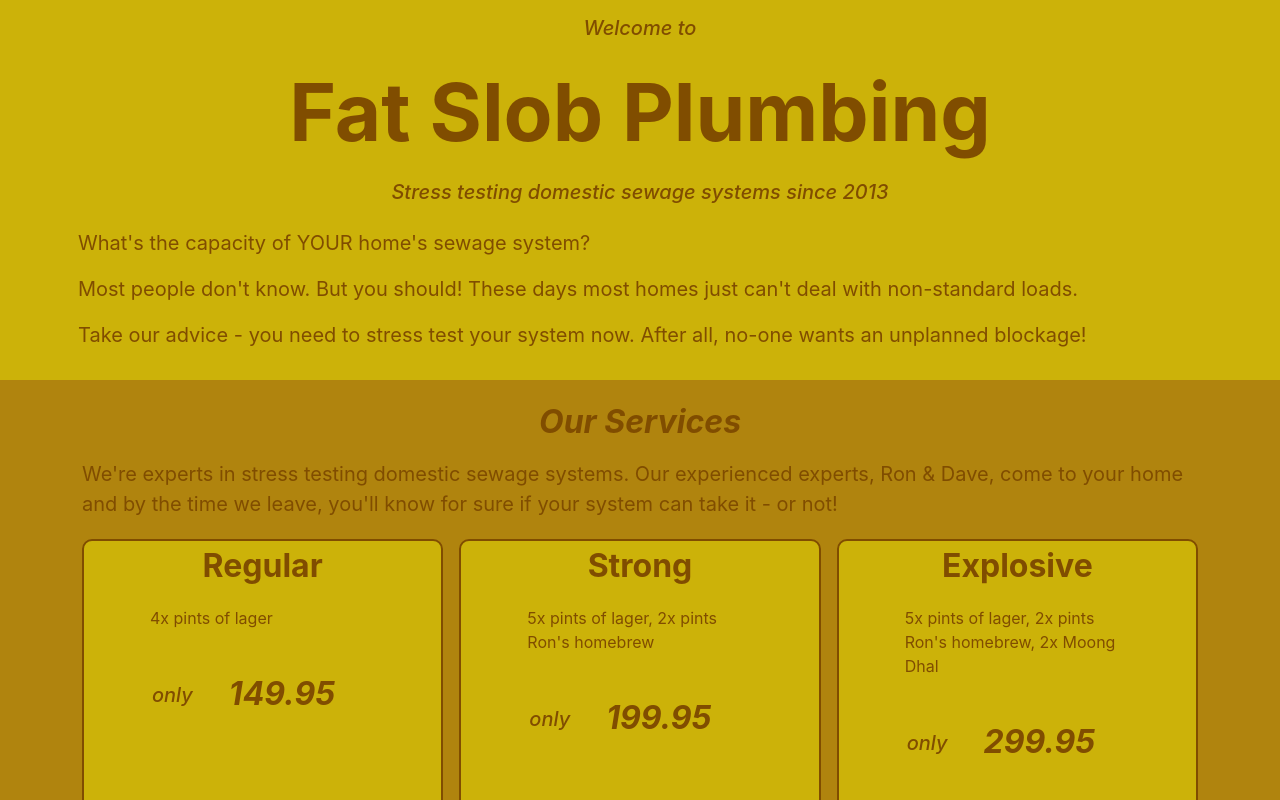
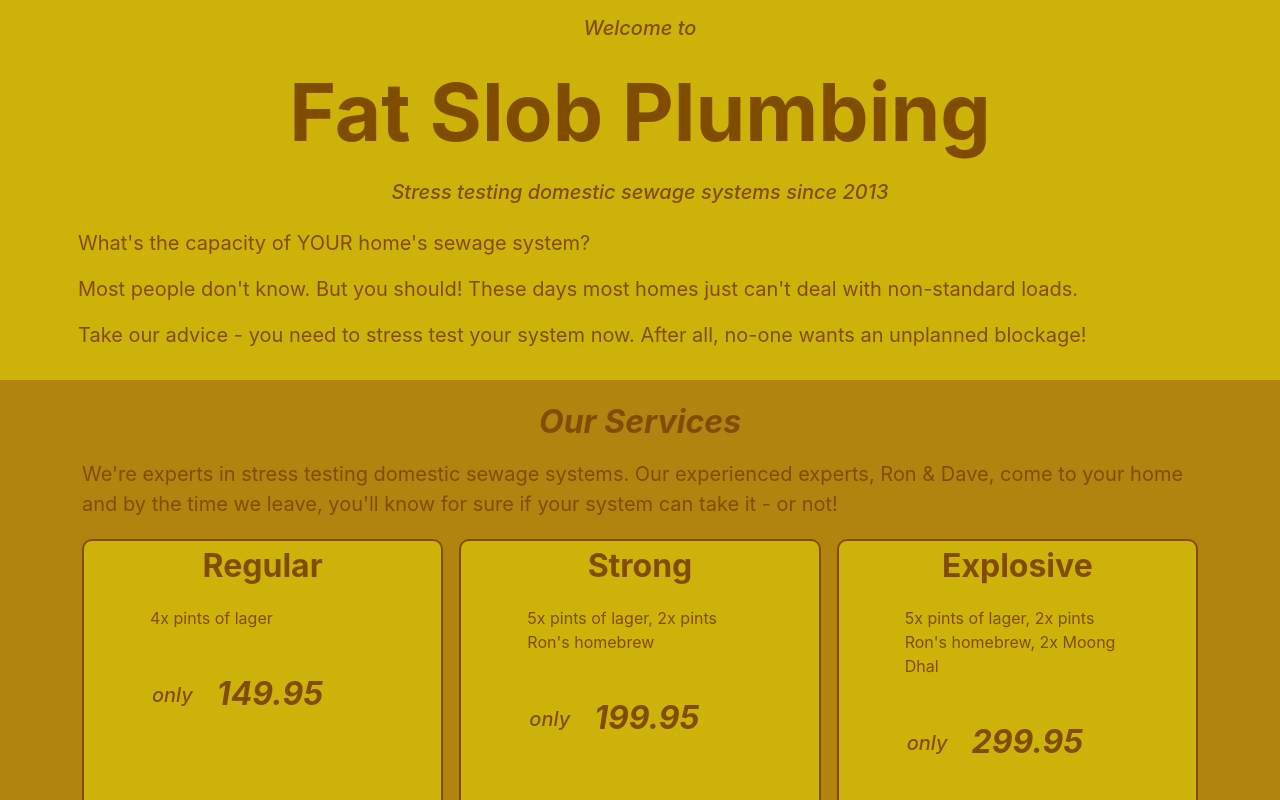
Before and after one commit to headexpanded/fat_slob_plumbing, a Next.js app: page / in a window 1280 px wide. Shown: the top 800 px of the page. Built offline with nearby package versions, Linux system fonts and the light colour scheme.

Commit message:
services prices

```diff
--- a/components/fspcards/ServicesCard.tsx
+++ b/components/fspcards/ServicesCard.tsx
@@ -21,7 +21,7 @@ export const ServicesCard =({title, content, price}:ServicesCardProps) =>{
             </div>
         <div className="container d-flex flex-row text-center">
             <div className="row align-items-end justify-content-center">
-                <div className="col">
+                <div className="col pe-0">
                     <Typography.SubHeader content ="only"/>
                 </div>
                 <div className="col">
```
